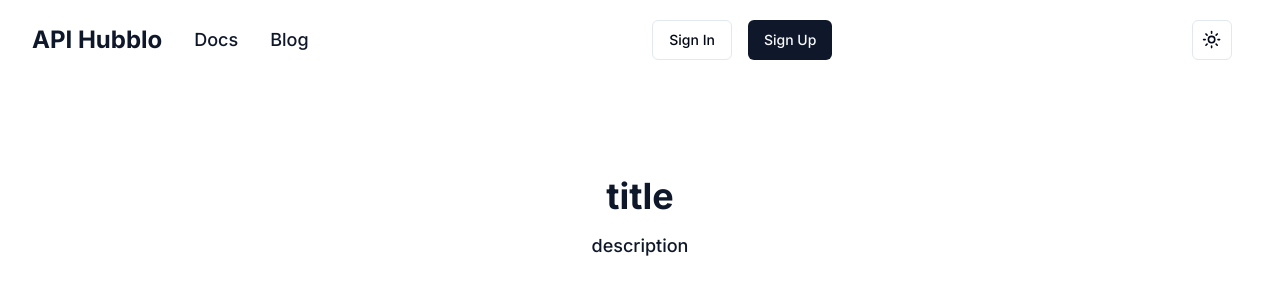
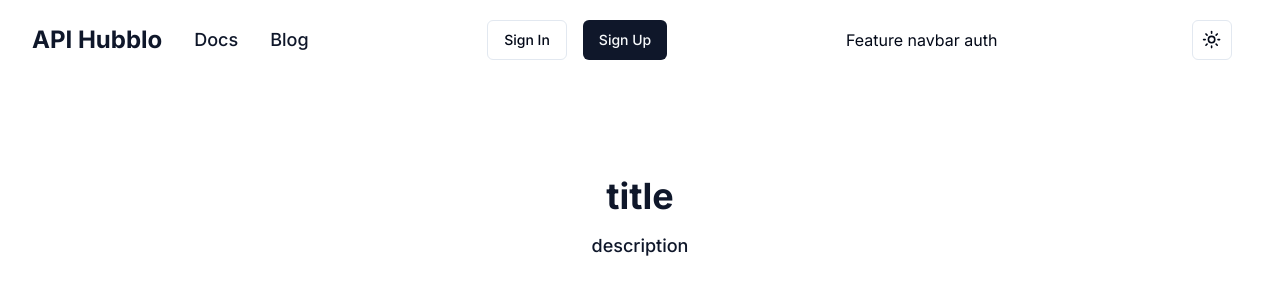
Before and after one commit to codewithabdou/ApiHub-Projet-2CSSIL-Frontend, a Next.js app: page / in a window 1280 px wide. Shown: the top 300 px of the page. Built offline with nearby package versions, Linux system fonts and the light colour scheme.

Commit message:
feature navbar auth commit 1

```diff
--- a/app/components/Shared/Navbar.tsx
+++ b/app/components/Shared/Navbar.tsx
@@ -32,6 +32,7 @@ const Navbar = () => {
           <Button>Sign Up</Button>
         </Link>
       </div>
+      <p>Feature navbar auth</p>
       <ThemeToggle />
     </header>
   );
```
